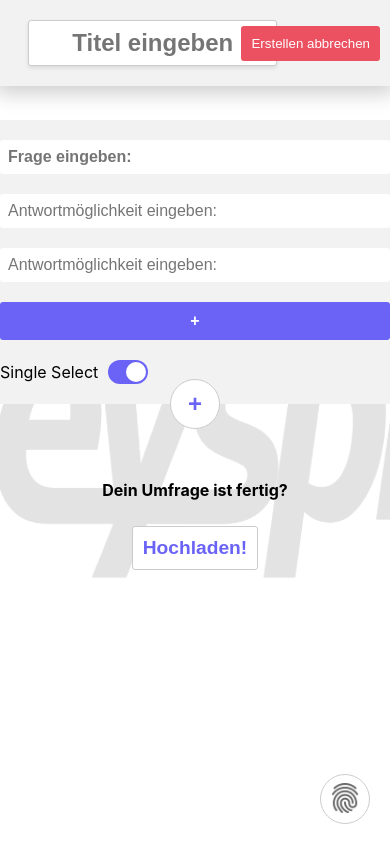
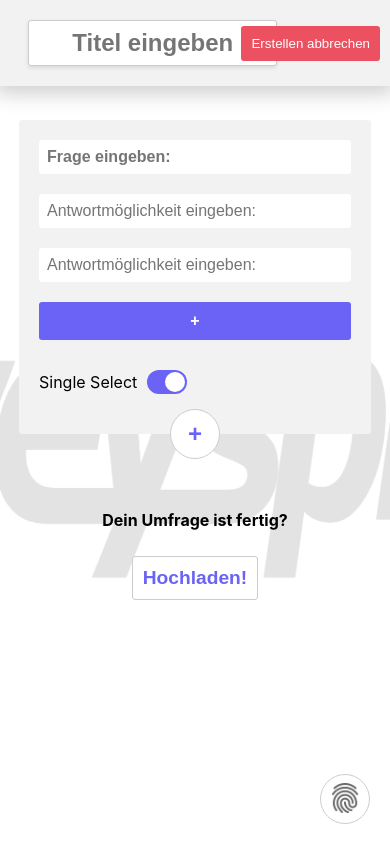
Before and after one commit to SirSimon04/SurveySphere, a React (Create React App) app in the folder client/surveysphere/: page /creator in a window 390 px wide. Built offline with nearby package versions, Linux system fonts and the light colour scheme.

Commit message:
basicCard related res adjustment

```diff
--- a/client/surveysphere/src/components/BasicCard/BasicCard.css
+++ b/client/surveysphere/src/components/BasicCard/BasicCard.css
@@ -20,6 +20,6 @@
 
   @media (max-width: 768px) {
     .basicCard {
-      width: 100%;
+      width: 80%;
     }
   }
--- a/client/surveysphere/src/pages/CreatePage/components/CreateQuestionCard/CreateQuestionCard.css
+++ b/client/surveysphere/src/pages/CreatePage/components/CreateQuestionCard/CreateQuestionCard.css
@@ -18,7 +18,7 @@
 
 .answerGrid {
   display: grid;
-  grid-template-columns: repeat(2, 1fr);
+  grid-template-columns: repeat(auto-fit, minmax(300px, 1fr)); /* Adjust the minimum and maximum width as per your requirement */
   gap: 10px;
   align-items: center;
   width: 100%;
@@ -48,3 +48,17 @@
   margin-right: 10px;
   font-size: medium;
 }
+
+@media (max-width: 768px) {
+  .answerGrid {
+    grid-template-columns: 1fr; /* Display a single column on smaller devices */
+  }
+
+  .addOptionButton {
+    margin-bottom: 20px;
+  }
+
+  .questionType {
+    margin-bottom: 20px;
+  }
+}
--- a/client/surveysphere/src/pages/SurveyPage/SurveyPage.css
+++ b/client/surveysphere/src/pages/SurveyPage/SurveyPage.css
@@ -4,7 +4,6 @@
   }
 
   .surveyCardContainer {
-    margin: 10%;
     display: flex;
     flex-direction: column;
     align-items: center;
```
